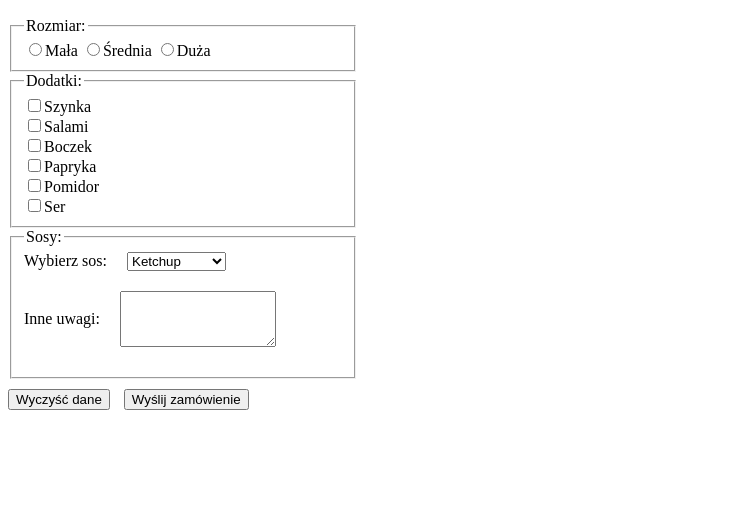
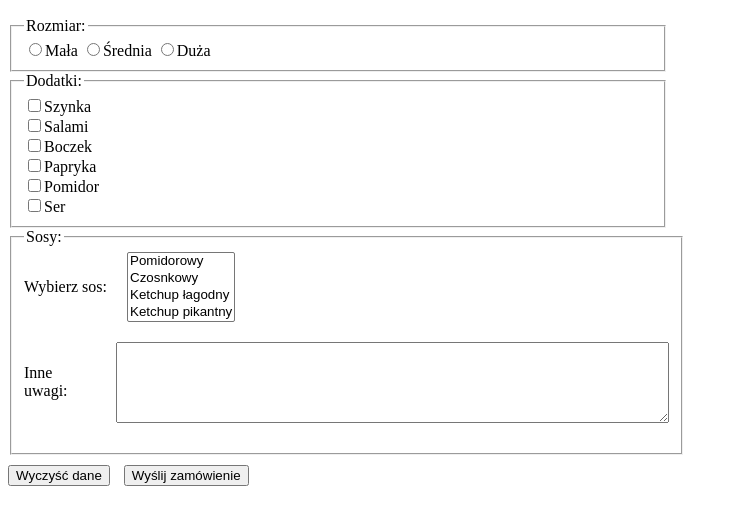
Before and after one commit to nYcnela/PAI, a plain HTML site: page lab1/zamowienie.html in a window 1280 px wide. Shown: the part 50-574 px from the top of the page, without its empty margins (0-738 px from the left). Drawn offline with Linux system fonts and the light colour scheme.

Commit message:
poprawa ostatniego zadania z labow 1 wedlug instrukcji

```diff
--- a/lab1/zamowienie.html
+++ b/lab1/zamowienie.html
@@ -9,8 +9,8 @@
 <body>
     <div class="kontener">
         <h2>Kreator pizzy</h2>
-        <form action="?">
-            <div style="width: 350px;">
+        <form action="mailto:test@test.test">
+            <div style="width: 660px;">
                 <fieldset>
                     <legend>Rozmiar:</legend>
                     <input type="radio" name="mala" id="mala">Mała
@@ -31,17 +31,17 @@
                 <fieldset>
                     <legend>Sosy:</legend>
                     <div style="display: flex;">
-                    <p style="margin: 0px 20px 0px 0px;">Wybierz sos:</p>
-                    <select name="sos" id="sos">
-                        <option value="ketchup">Ketchup</option>
+                    <p style="margin: 0px 20px 0px 0px; display: flex;align-items: center;">Wybierz sos:</p>
+                    <select multiple name="sos" id="sos">
                         <option value="pomidorowy">Pomidorowy</option>
                         <option value="czosnkowy">Czosnkowy</option>
-                        <option value="amerykanski">Amerykanski</option>
+                        <option value="ketchupLagodny">Ketchup łagodny</option>
+                        <option value="Ketchup pikantny">Ketchup pikantny</option>
                     </select>
                     </div>
                     <div style="display: flex; padding: 20px 0px;">
                         <p  style="margin: 0px 20px 0px 0px;display: flex; align-items: center;">Inne uwagi:</p>
-                        <textarea name="uwagi" id="uwagi" cols="30" rows="10" style="width: 150px; height: 50px; max-width: 200px; min-width: 150px;"></textarea>
+                        <textarea name="uwagi" id="uwagi" cols="70" rows="5" ></textarea>
                     </div>
                 </fieldset>
                 <div style="padding: 10px 0px;">
```
